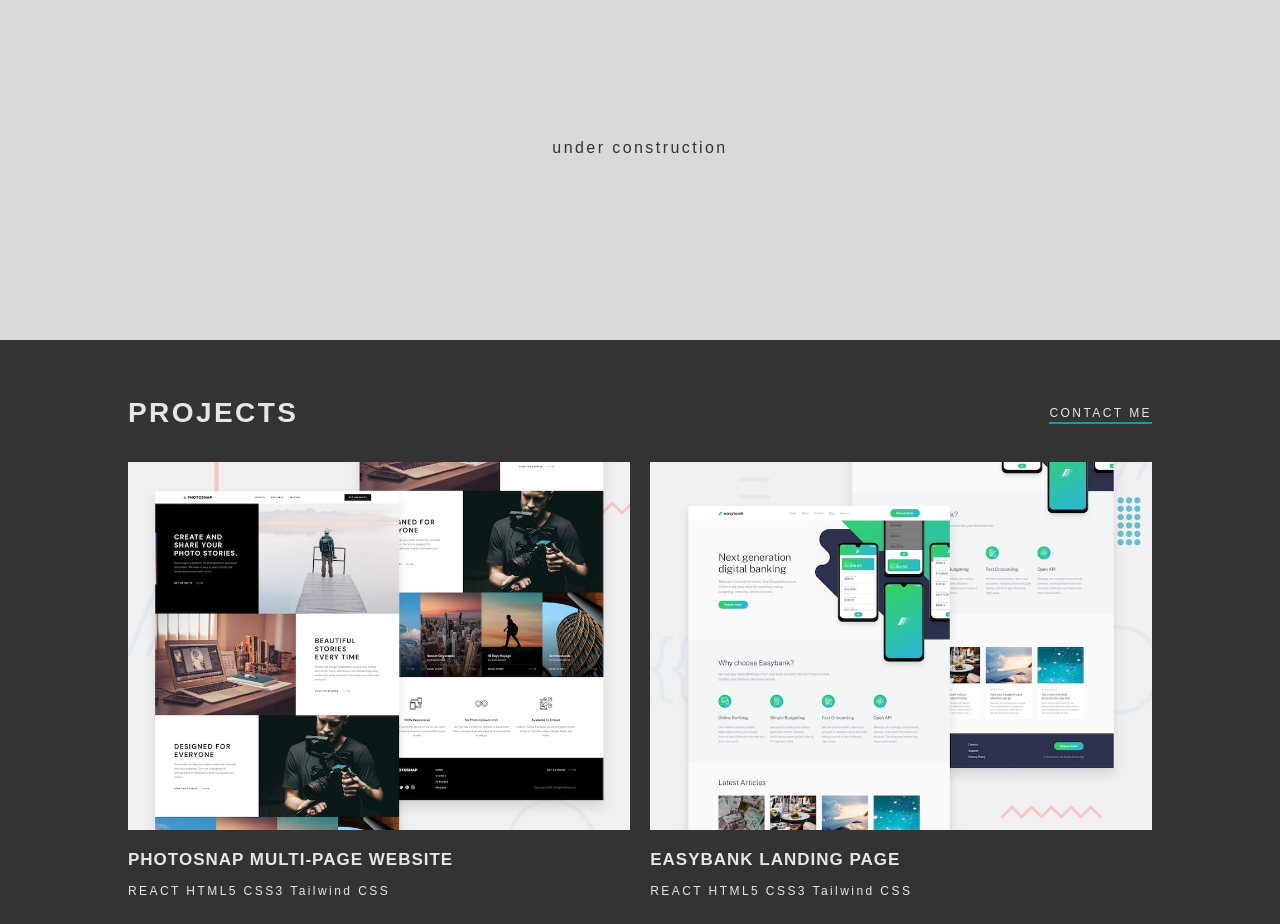
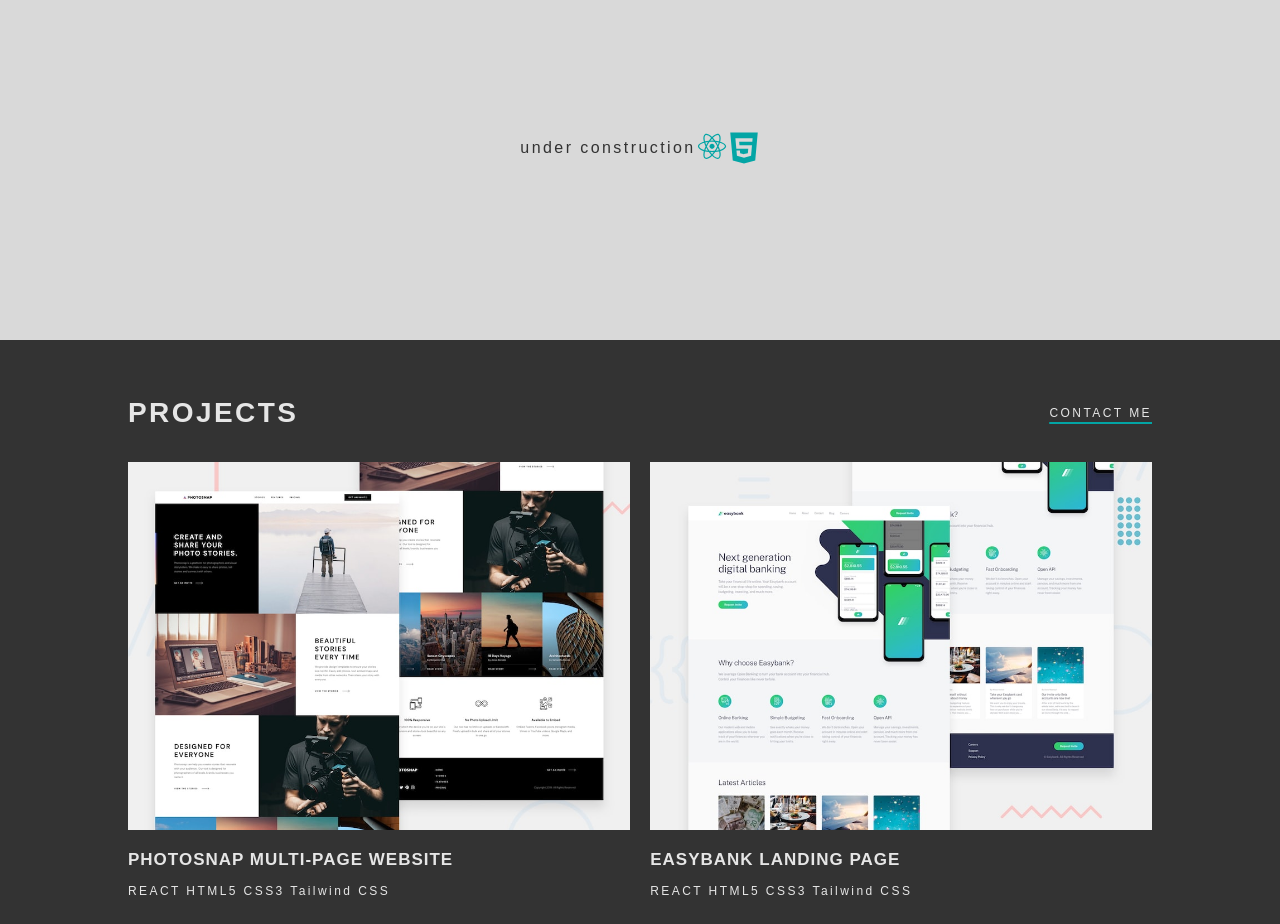
Before and after one commit to sashameniakin/website, a React (Create React App) app: page / in a window 1280 px wide. Shown: the part 960-1884 px from the top of the page. Built offline with nearby package versions, Linux system fonts and the light colour scheme.

Commit message:
skills icons

```diff
--- a/src/components/About.jsx
+++ b/src/components/About.jsx
@@ -8,6 +8,8 @@ export default function About({ section1 }) {
       </div>
       <div className="flex justify-center items-center h-full">
         <p className="text-h2 text-background">under construction</p>
+        <img src="./images/skills/react.svg" alt="react" />
+        <img src="./images/skills/html-5.svg" alt="html" />
       </div>
       <ScrollUpButton />
     </div>
```
Also changed, not shown: public/images/skills/html-5.svg (added), public/images/skills/react.svg (added).
